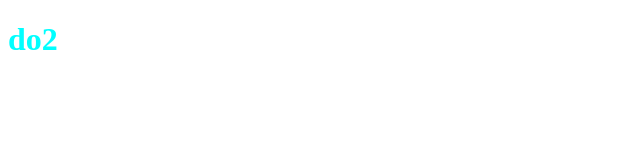
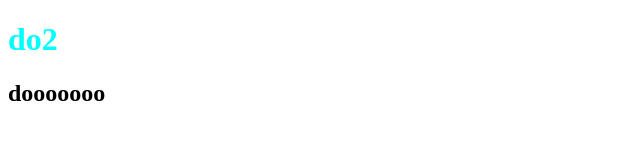
Before and after one commit to MxuuShung/JS_School, a plain HTML site: page index.html in a window 1280 px wide. Shown: the whole page, without its empty margins (0-640 px from the left). Drawn offline with Linux system fonts and the light colour scheme.

Commit message:
完成一次上傳

```diff
--- a/index.html
+++ b/index.html
@@ -12,5 +12,6 @@
 </style>
 <body>
     <h1>do2</h1>
+    <h2>dooooooo</h2>
 </body>
 </html>
```
